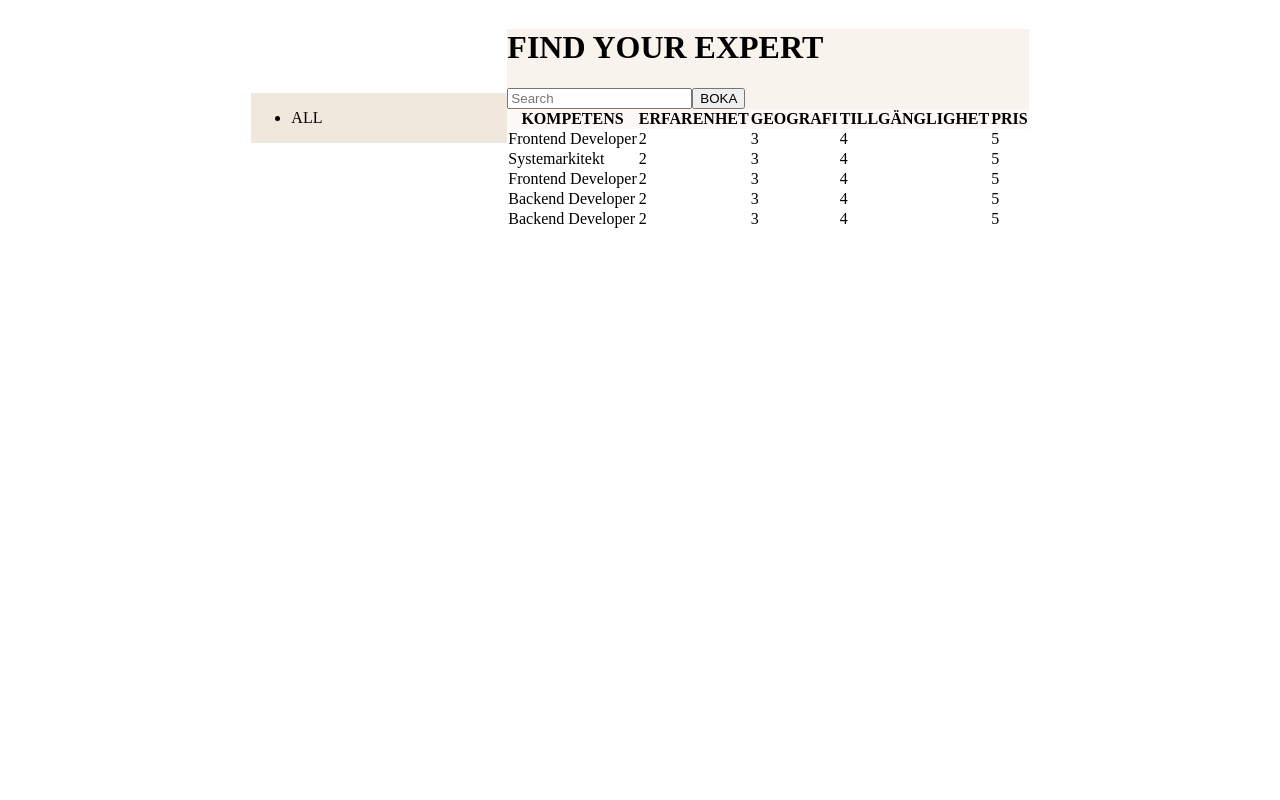
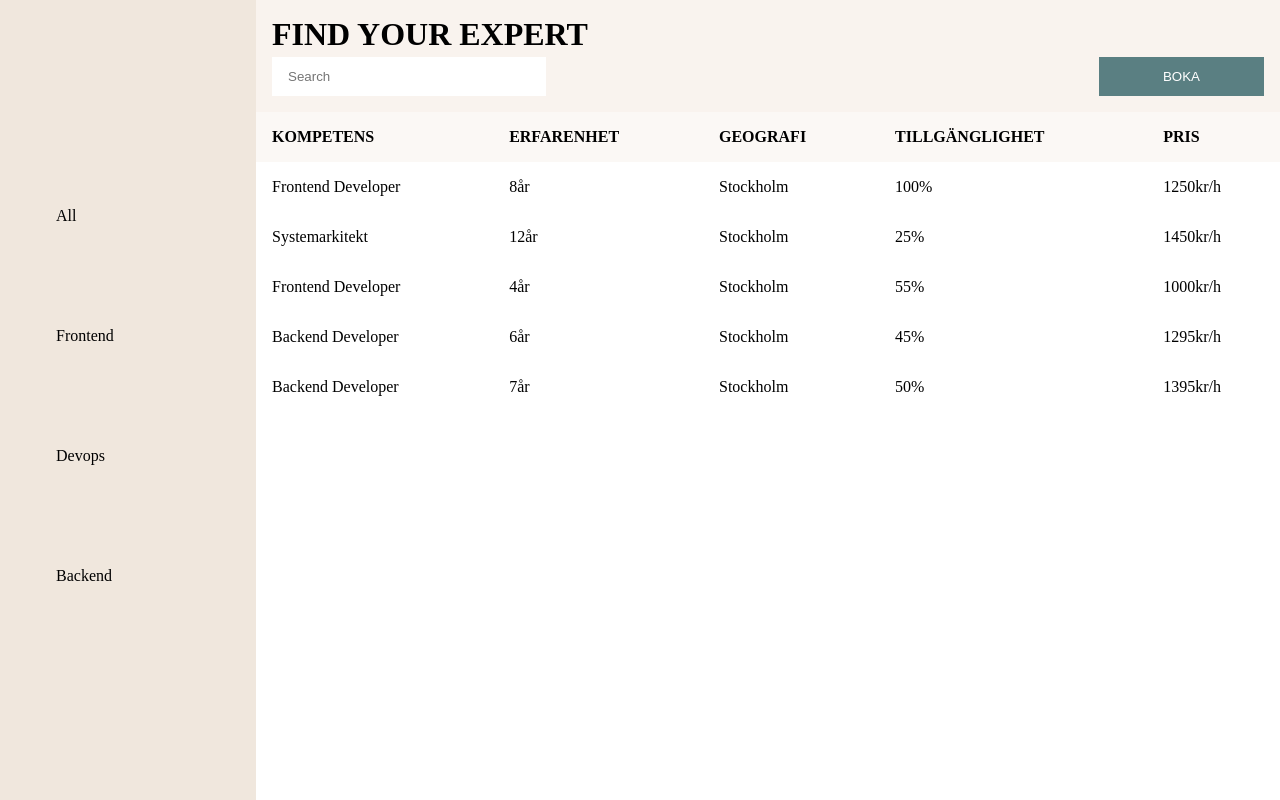
Before and after one commit to jeppeerixon/react-kruso, a React (Vite) app: page / in a window 1280 px wide. Built offline with nearby package versions, Linux system fonts and the light colour scheme; the HTML template or start-up script is replaced by a standard one.

Commit message:
okey styling and fetching data to print out

```diff
--- a/src/App.css
+++ b/src/App.css
@@ -1,3 +1,7 @@
+body {
+  margin: 0;
+}
+
 #root {
   display: flex;
   align-items: center;
@@ -7,21 +11,86 @@
 aside {
   background-color: #f0e7dd;
   min-width: 20vw;
+  height: 100vh;
+}
+
+nav {
+
+}
+
+ul {
+  padding-top: 17.5vh;
+  display: flex;
+  flex-direction: column;
+  justify-content: center;
+
+}
+
+li {
+  display: flex;
+  justify-content: start;
+  align-items: center;
+  list-style: none;
+  height: 15vh;
+  padding-left: 1rem;
 }
 
 main {
-  min-width: 30vw;
+  min-width: 80vw;
+  height: 100vh;
 }
 
 header {
   background-color: #f9f3ee;
+  height: 10vh;
+  padding: 1rem;
+  display: flex;
+  flex-direction: column;
+  justify-content: space-between;
+}
+
+h1 {
+  margin: 0;
+}
+
+.searchBook {
+  display: flex;
+  justify-content: space-between;
+}
+
+input {
+  border: none;
+  padding-left: 1rem;
+  width: 16rem;
+}
+
+button {
+  background-color: #5a7f82;
+  color: white;
+  border: none;
+  padding: 0.75rem 4rem;
+}
+
+button:hover {
+  background-color: turquoise;
 }
 
 table {
   border: none;
   border-spacing: 0;
+  width: 100%;
+  text-align: left;
 }
 
 th {
   background-color: #fbf8f5;
+  padding: 1rem;
 }
+
+td {
+  padding: 1rem;
+}
+
+.activeCategory {
+  background-color: white;
+}
--- a/src/App.tsx
+++ b/src/App.tsx
@@ -1,4 +1,4 @@
-import { useState } from 'react'
+import { useEffect, useState } from 'react'
 import './App.css'
 import DevRow from './components/DevRow'
 import Header from './components/Header'
@@ -9,10 +9,24 @@ import { IDeveloper } from './models/IDeveloper'
 function App() {
 
   const [devData, setDevData] = useState<IDeveloper[]>(data.employees)
+  const [categories, setCategories] = useState<string[]>([])
+
+  function getCategories(theData: IDeveloper[]) {
+    const tempArray: string[] = ['All']
+    theData.forEach((cat: IDeveloper) => {
+      if (!tempArray.includes(cat.developer.category))
+        tempArray.push(cat.developer.category)
+    })
+    setCategories(tempArray)
+  }
+
+  useEffect(() => {
+    getCategories(data.employees)
+  }, [])
 
   return (
     <>
-      <NavBar />
+      <NavBar props={categories} />
 
       <main>
 
@@ -20,6 +34,7 @@ function App() {
 
         <section>
           <table>
+            <tbody>
               <tr>
                 <th>KOMPETENS</th>
                 <th>ERFARENHET</th>
@@ -27,6 +42,7 @@ function App() {
                 <th>TILLGÄNGLIGHET</th>
                 <th>PRIS</th>
               </tr>
+            </tbody>
               {
                 devData.map((employee: IDeveloper) => {
                   return (<DevRow {...employee} />)
--- a/src/components/DevRow.tsx
+++ b/src/components/DevRow.tsx
@@ -6,10 +6,10 @@ function DevRow(props: IDeveloper) {
       <tbody>
         <tr>
             <td>{props.developer.title}</td>
-            <td>2</td>
-            <td>3</td>
-            <td>4</td>
-            <td>5</td>
+            <td>{props.developer.experienceAmount}år</td>
+            <td>{props.developer.office.city}</td>
+            <td>{props.developer.availability}%</td>
+            <td>{props.developer.price}kr/h</td>
         </tr>
       </tbody>
     )
--- a/src/components/Header.tsx
+++ b/src/components/Header.tsx
@@ -5,7 +5,7 @@ function Header() {
           <h1>
             FIND YOUR <span>EXPERT</span>
           </h1>
-          <div>
+          <div className="searchBook">
             <input placeholder='Search'/>
             <button>BOKA</button>
           </div>
--- a/src/components/NavBar.tsx
+++ b/src/components/NavBar.tsx
@@ -1,11 +1,23 @@
-function NavBar() {
+import { ReactEventHandler } from "react"
+
+function NavBar( { props } ) {
+
+    function handleClick(e: ReactEventHandler) {
+        e.target.style
+
+    }
 
     return (
         <aside>
             <nav>
-            <ul>
-                <li>ALL</li>
-            </ul>
+                <ul>
+                    {
+                        props.map((cat: string) => {
+                            return (<li onClick={handleClick}>{cat}</li>)
+                        })
+                    }
+
+                </ul>
             </nav>
         </aside>
     )
```
Lines whose indentation alone changed are shown as unchanged.
